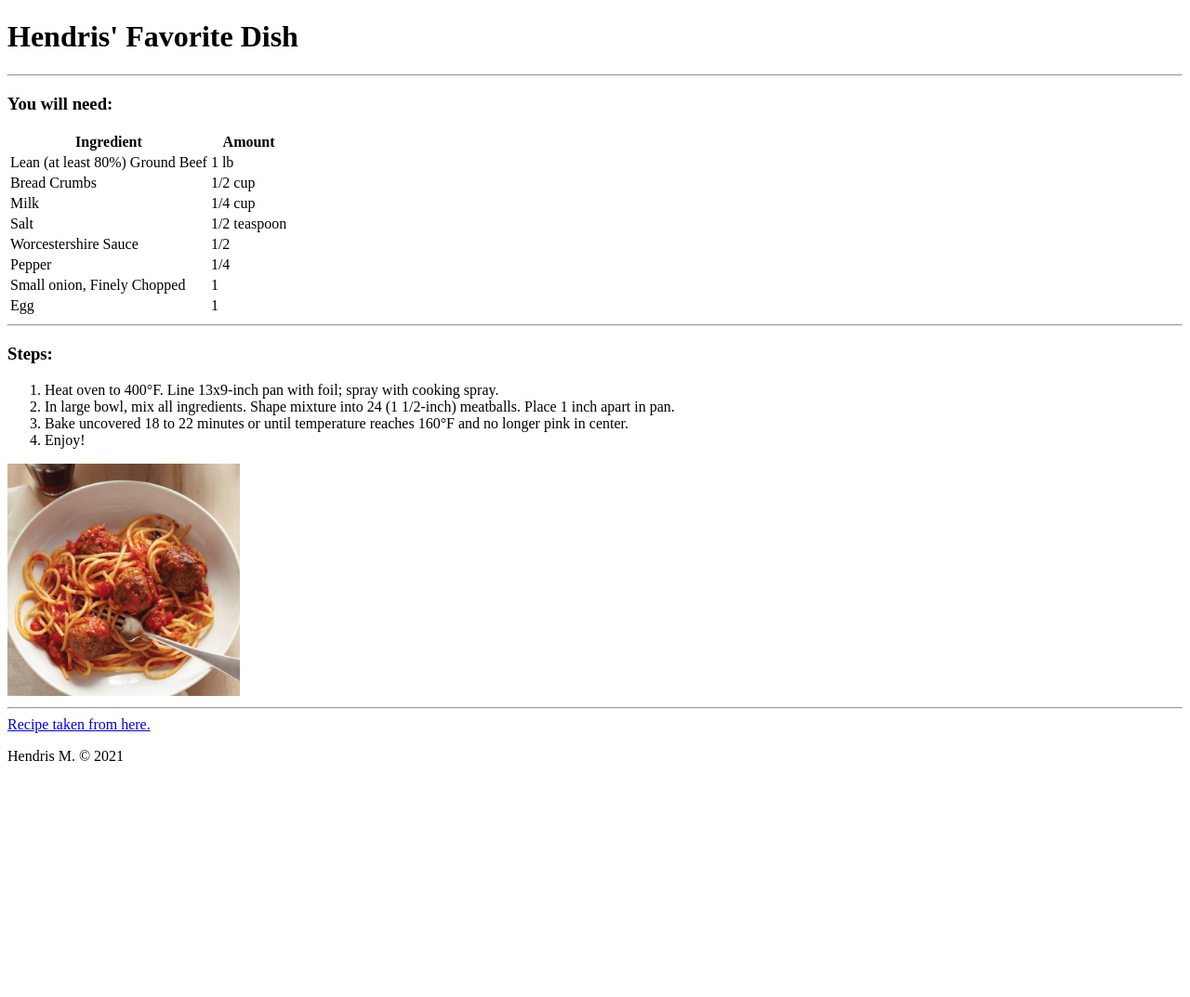
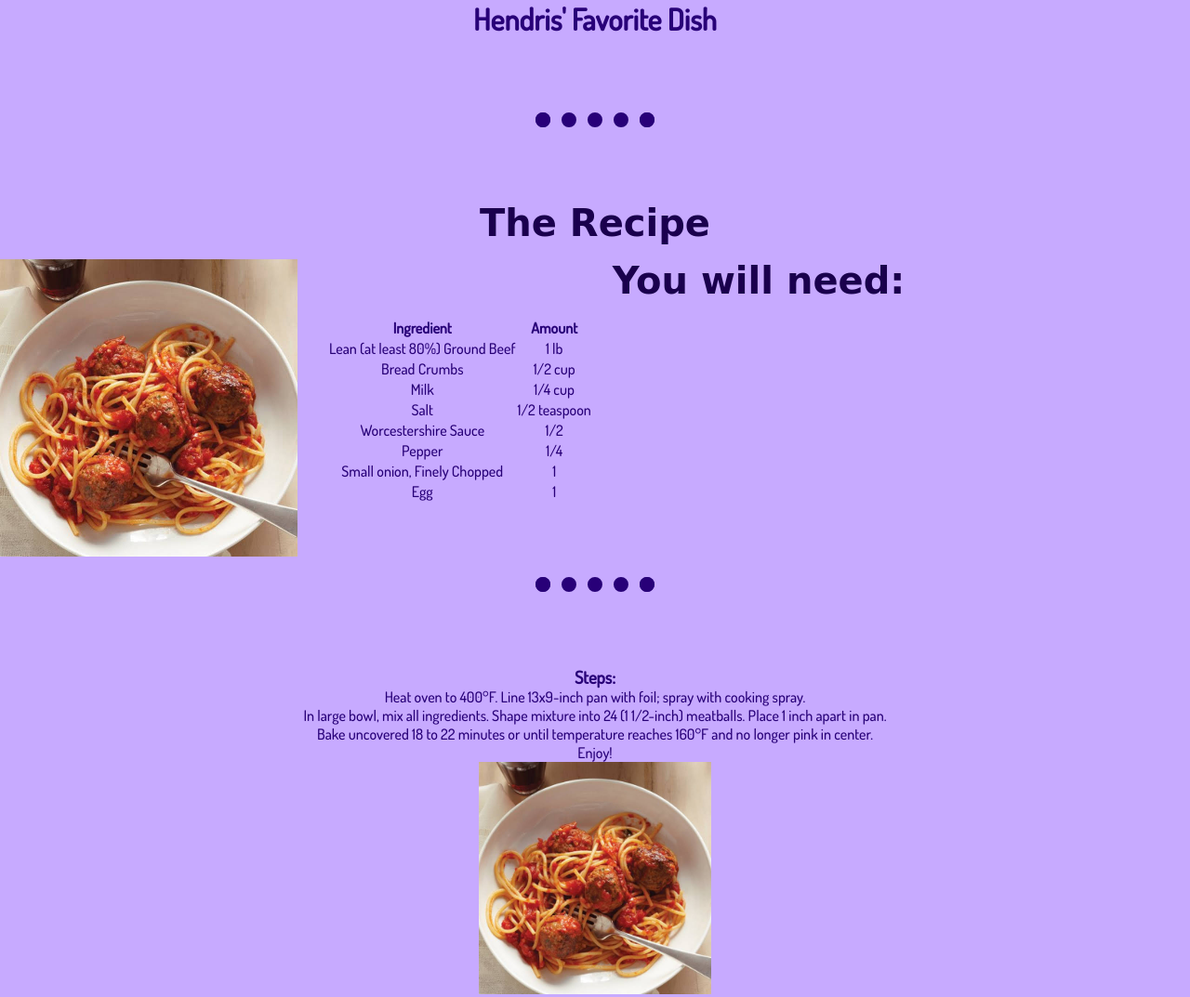
Before and after one commit to hendrismaar/lemmikretsept, a plain HTML site: page index.html in a window 1280 px wide. Shown: the top 1073 px of the page at 93% size. Before the commit the page ends 839 px from the top, so only its background shows below. Drawn offline with Linux system fonts and the light colour scheme; a web font is replaced by a local one.

Commit message:
Add CSS Stylesheet

```diff
--- /dev/null
+++ b/css/style.css
@@ -0,0 +1,53 @@
+@import url('https://fonts.googleapis.com/css2?family=Karantina&family=Dosis:wght@500&family=Karantina&display=swap');
+:root {
+    --headings: #1a004d;
+    --text: #280078;
+    --background: #c7aaff;
+    --headings-font-family: 'Karantina', cursive;
+    --text-font-family: 'Dosis', sans-serif;
+}
+
+* {
+    margin: 0;
+    padding: 0;
+    box-sizing: border-box;
+}
+
+body {
+    background-color: var(--background);
+    text-align: center;
+    font-family: var(--text-font-family);
+    color: var(--text);
+}
+
+h2 {
+    color: var(--headings);
+    font-family: var(--headings-font-family);
+    font-size: 2.5rem;
+    padding-bottom: 1rem;
+
+}
+
+p {
+    line-height: 2;
+}
+
+hr {
+    border: dotted var(--text) 16px;
+    border-bottom: none;
+    margin: 5rem auto;
+    width: 10%;
+}
+
+.imgrecipe-row{
+    width: 50%;
+    text-align: left;
+    margin: 2rem auto;
+    overflow: hidden;
+}
+
+.meatballs-img {
+    width: 25%;
+    float: left;
+    margin-right: 2rem;
+}
--- a/index.html
+++ b/index.html
@@ -4,13 +4,20 @@
     <meta charset="UTF-8">
     <meta name="viewport" content="width=device-width, initial-scale=1.0">
     <title>Hendris' Favorite Recipe</title>
+
+    <link rel="stylesheet" href="css/style.css">
 </head>
 <body>
     <h1>Hendris' Favorite Dish</h1>
 
     <hr>
 
-    <h3>You will need:</h3>
+    <div class="imgrecipe">
+        <div class="imrecipe-row">
+            <h2>The Recipe</h2>
+            <img class="meatballs-img" src="img/meatballs.jpg" alt="meatballs">
+
+            <h2>You will need:</h2>
 
             <table>
                 <tr>
@@ -60,6 +67,9 @@
 
             </table>
 
+        </div>
+    </div>
+
     <hr>
 
     <h3>Steps:</h3>
```
Lines whose indentation alone changed are shown as unchanged.
